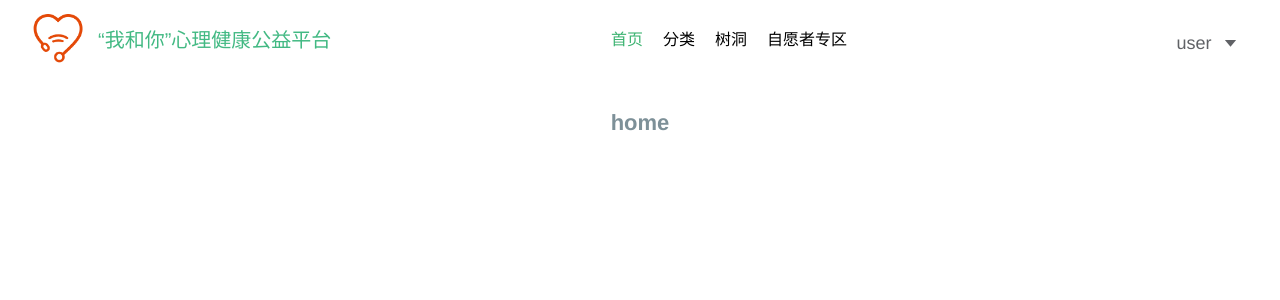
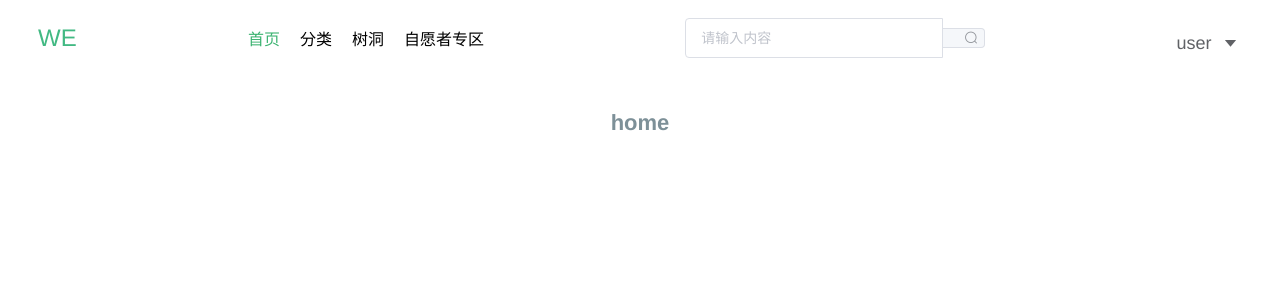
Before and after one commit to liuxiaoqing1001/WE, a Vue app in the folder we-web/: page /#/UserMain in a window 1280 px wide. Shown: the top 300 px of the page. Built offline with nearby package versions, Linux system fonts and the light colour scheme.

Commit message:
20210224更新1

```diff
--- a/we-web/src/views/AdminMain.vue
+++ b/we-web/src/views/AdminMain.vue
@@ -124,7 +124,8 @@
         this.$router.push('/');
       },
       modifyPwd(){
-        this.$router.push('/modifyPwd');
+        // this.$router.push('/modifyPwd');
+        this.$router.push("/UserMain");
       },
       // 点击切换左侧菜单的折叠与展开
       toggleCollapse() {
--- a/we-web/src/views/UserMain.vue
+++ b/we-web/src/views/UserMain.vue
@@ -4,8 +4,8 @@
       <!-- 头部 -->
       <el-header>
         <div>
-          <img src="../assets/we_logo.png" alt="">
-          <span>“我和你”心理健康公益平台</span>
+<!--          <img src="../assets/we_logo.png" alt="">-->
+          <span class="logo">WE</span>
         </div>
         <nav v-bind:class="active" v-on:click.prevent>
           <!-- 当菜单上的链接被点击时，我们调用了 makeActive 方法, 该方法在 Vue 实例中创建。 -->
@@ -14,6 +14,9 @@
           <a href="#" class="services" v-on:click="makeActive('services')">树洞</a>
           <a href="#" class="contact" v-on:click="makeActive('contact')">自愿者专区</a>
         </nav>
+        <el-input placeholder="请输入内容" style="width: 300px">
+          <el-button slot="append" icon="el-icon-search" ></el-button>
+        </el-input>
         <!--        <span style="float:right;padding:5px;margin-left:2%;width:20%">-->
         <!--          <el-input placeholder="请输入关键字" v-model="searchCriteria" @click="handleIconClick"></el-input>-->
         <!--        </span>-->
@@ -101,7 +104,8 @@
           this.$router.push('/');
         },
         modifyPwd(){
-          this.$router.push('/modifyPwd');
+          // this.$router.push('/modifyPwd');
+          this.$router.push("/AdminMain");
         }
       }
     }
@@ -137,6 +141,12 @@
   span {
     margin-left: 10px;
   }
+
+  .logo{
+    margin-left: 30px;
+    font-size: x-large;
+  }
+
 
 
   /**{*/
@@ -247,6 +257,8 @@
     color:#7d9098;
   }
 
+
+
   /*p b{*/
   /*  color:#ffffff;*/
   /*  display:inline-block;*/
```
